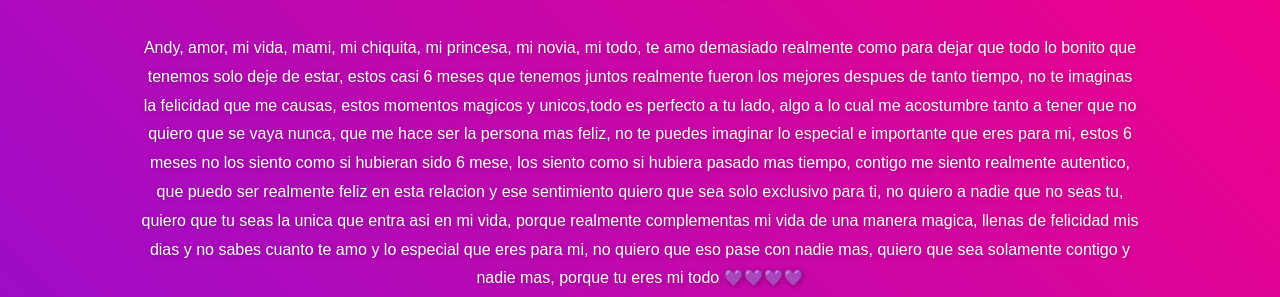
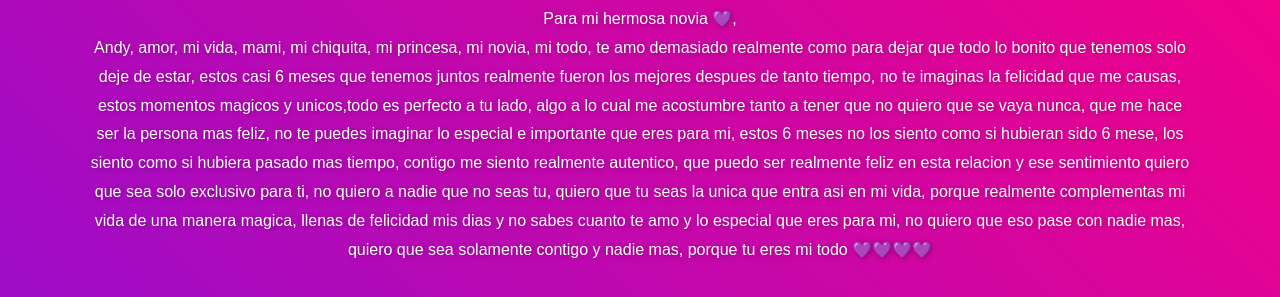
Before and after one commit to Allan2506/carta-, a plain HTML site: page carta.html in a window 1280 px wide. Shown: the part 269-566 px from the top of the page. Drawn offline with Linux system fonts and the light colour scheme.

Commit message:
Update carta.html

```diff
--- a/carta.html
+++ b/carta.html
@@ -28,7 +28,7 @@
         }
 
         .carta {
-            max-width: 1000px;
+            max-width: 1100px;
             font-size: 1.0em;
             line-height: 1.8;
             text-shadow: 1px 1px 5px rgba(0, 0, 0, 0.3);
@@ -79,7 +79,7 @@
     <h1>Andy 💜</h1>
 
     <div class="carta">
-        Para mi hermosa novia 💜,<br><br>
+        Para mi hermosa novia 💜,<br>
         Andy, amor, mi vida, mami, mi chiquita, mi princesa, mi novia, mi todo, te amo demasiado realmente como para dejar que todo
         lo bonito que tenemos solo deje de estar, estos casi 6 meses que tenemos juntos realmente fueron los mejores despues de
         tanto tiempo, no te imaginas la felicidad que me causas, estos momentos magicos y unicos,todo es perfecto a tu lado, algo a lo cual me acostumbre tanto a tener que no quiero que se vaya nunca,
```
